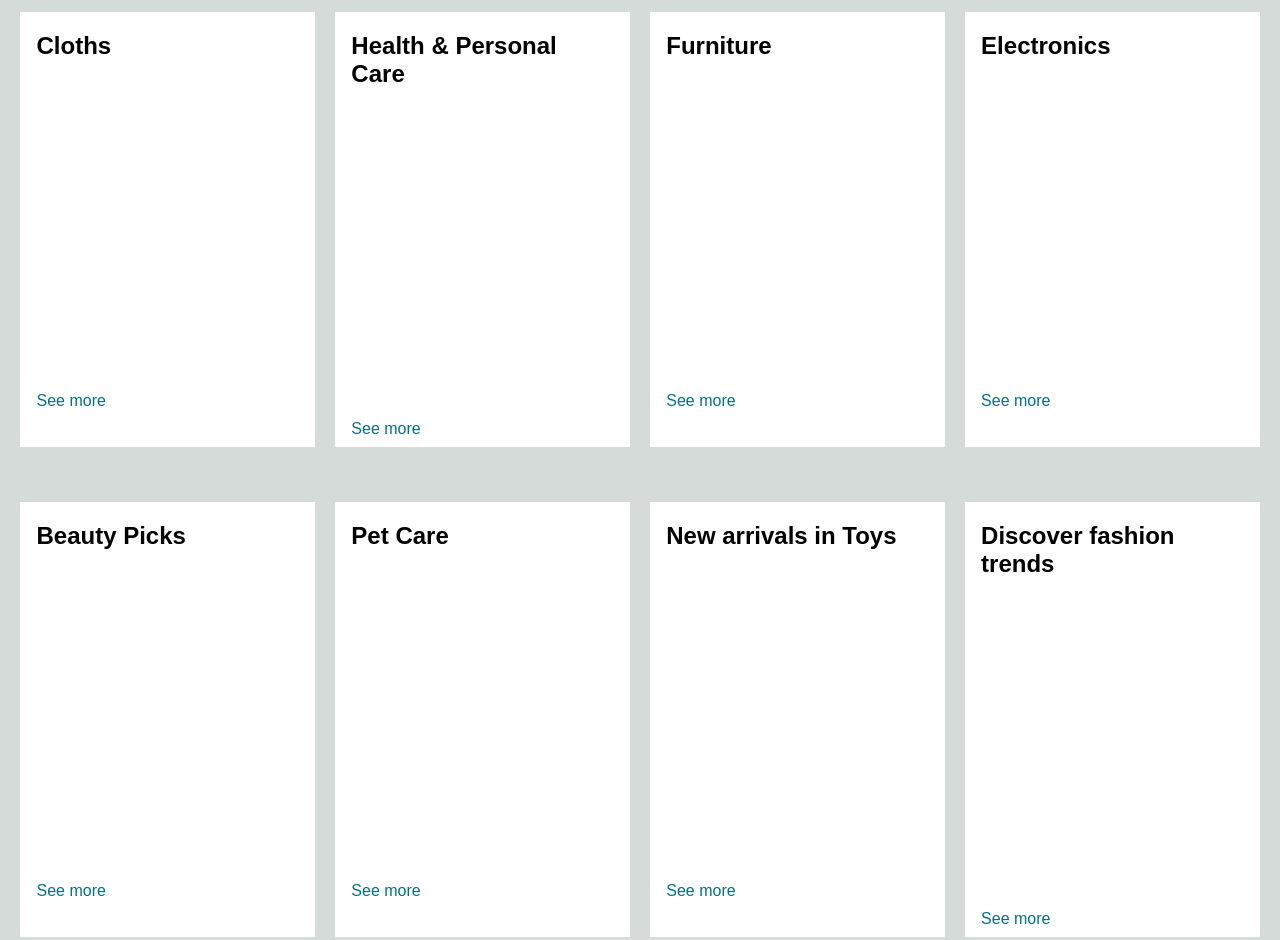
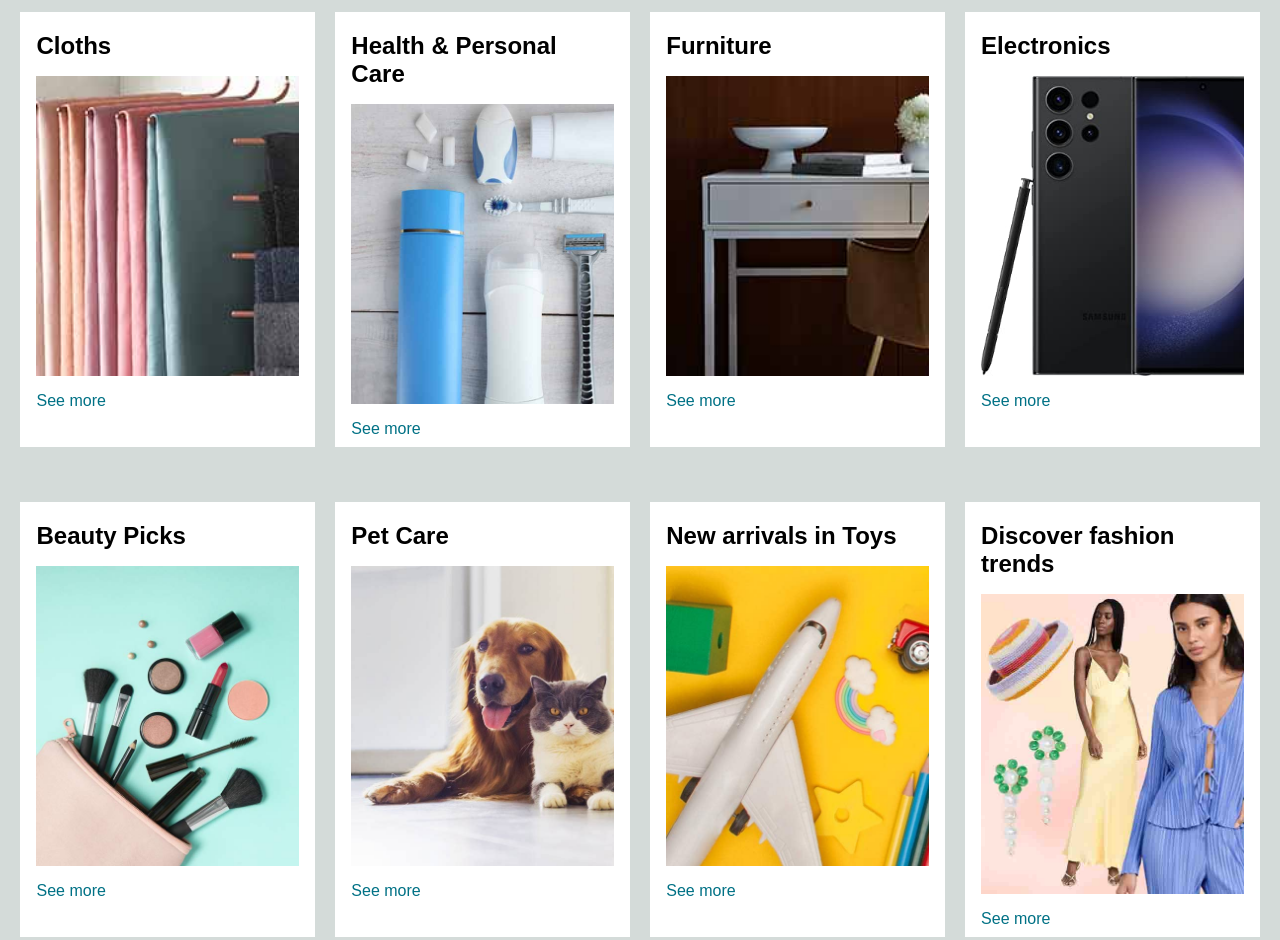
Before and after one commit to Nitin-Ni03/Amazon_clone, a plain HTML site: page index.html in a window 1280 px wide. Shown: the part 453-1393 px from the top of the page. Drawn offline with Linux system fonts and the light colour scheme.

Commit message:
Asset Changes

```diff
--- a/index.html
+++ b/index.html
@@ -3,8 +3,8 @@
 <head>
     <meta charset="UTF-8">
     <meta name="viewport" content="width=device-width, initial-scale=1.0">
-    <title>Amazon</title>
-    <link rel="icon" type="image/png" href="amazon-icon-4.png">
+    <title>Amazon.in</title>
+    <link rel="icon" type="image/png" href="asset/amazon-icon-4.png">
     <link rel="stylesheet" href="https://cdnjs.cloudflare.com/ajax/libs/font-awesome/6.4.0/css/all.min.css" integrity="sha512-iecdLmaskl7CVkqkXNQ/ZH/XLlvWZOJyj7Yy7tcenmpD1ypASozpmT/E0iPtmFIB46ZmdtAc9eNBvH0H/ZpiBw==" crossorigin="anonymous" referrerpolicy="no-referrer" />
     <link rel="stylesheet" href="style.css">
 </head>
@@ -79,43 +79,43 @@
     <div class="box1 box">
         <div class="box-content">
         <h2>Cloths</h2>
-        <div class="box-image" style="background-image: url('box1_image.jpg');"></div>
+        <div class="box-image" style="background-image: url('asset/box1_image.jpg');"></div>
         <p>See more</p>
         </div>
     </div>
     <div class="box2 box"><div class="box-content">
         <h2>Health & Personal Care</h2>
-        <div class="box-image" style="background-image: url('box2_image.jpg');"></div>
+        <div class="box-image" style="background-image: url('asset/box2_image.jpg');"></div>
         <p>See more</p>
         </div></div>
     <div class="box3 box"><div class="box-content">
         <h2>Furniture</h2>
-        <div class="box-image" style="background-image: url('box3_image.jpg');"></div>
+        <div class="box-image" style="background-image: url('asset/box3_image.jpg');"></div>
         <p>See more</p>
         </div></div>
     <div class="box4 box"><div class="box-content">
         <h2>Electronics</h2>
-        <div class="box-image" style="background-image: url('box4_image.jpg');"></div>
+        <div class="box-image" style="background-image: url('asset/box4_image.jpg');"></div>
         <p>See more</p>
         </div></div>
     <div class="box4 box"><div class="box-content">
         <h2>Beauty Picks</h2>
-        <div class="box-image" style="background-image: url('box5_image.jpg');"></div>
+        <div class="box-image" style="background-image: url('asset/box5_image.jpg');"></div>
         <p>See more</p>
         </div></div>
     <div class="box4 box"><div class="box-content">
         <h2>Pet Care</h2>
-        <div class="box-image" style="background-image: url('box6_image.jpg');"></div>
+        <div class="box-image" style="background-image: url('asset/box6_image.jpg');"></div>
         <p>See more</p>
         </div></div>
     <div class="box4 box"><div class="box-content">
         <h2>New arrivals in Toys</h2>
-        <div class="box-image" style="background-image: url('box7_image.jpg');"></div>
+        <div class="box-image" style="background-image: url('asset/box7_image.jpg');"></div>
         <p>See more</p>
         </div></div>
     <div class="box4 box"><div class="box-content">
         <h2>Discover fashion trends</h2>
-        <div class="box-image" style="background-image: url('box8_image.jpg');"></div>
+        <div class="box-image" style="background-image: url('asset/box8_image.jpg');"></div>
         <p>See more</p>
         </div></div>
 </div>
--- a/style.css
+++ b/style.css
@@ -17,7 +17,7 @@
     width: 113px;
 }
 .logo{
-    background-image: url('amazon_logo.png');
+    background-image: url('asset/amazon_logo.png');
     height: 50px;
     width: 100%;
     background-size: cover;
@@ -136,7 +136,7 @@
 }
 /* hero-section */
 .hero-section{
-    background-image: url(hero_image.jpg);
+    background-image: url('asset/hero_image.jpg');
     height:350px;
     background-size: cover;
     display: flex;
@@ -272,7 +272,7 @@ ul a{
     align-items: center;
 }
 .logo{
-    background-image: url("amazon_logo.png");
+    background-image: url("asset/amazon_logo.png");
     background-size: cover;
     height: 50px;
     width: 100px;
```
Also changed, not shown: login.html (+3 -3 lines).
